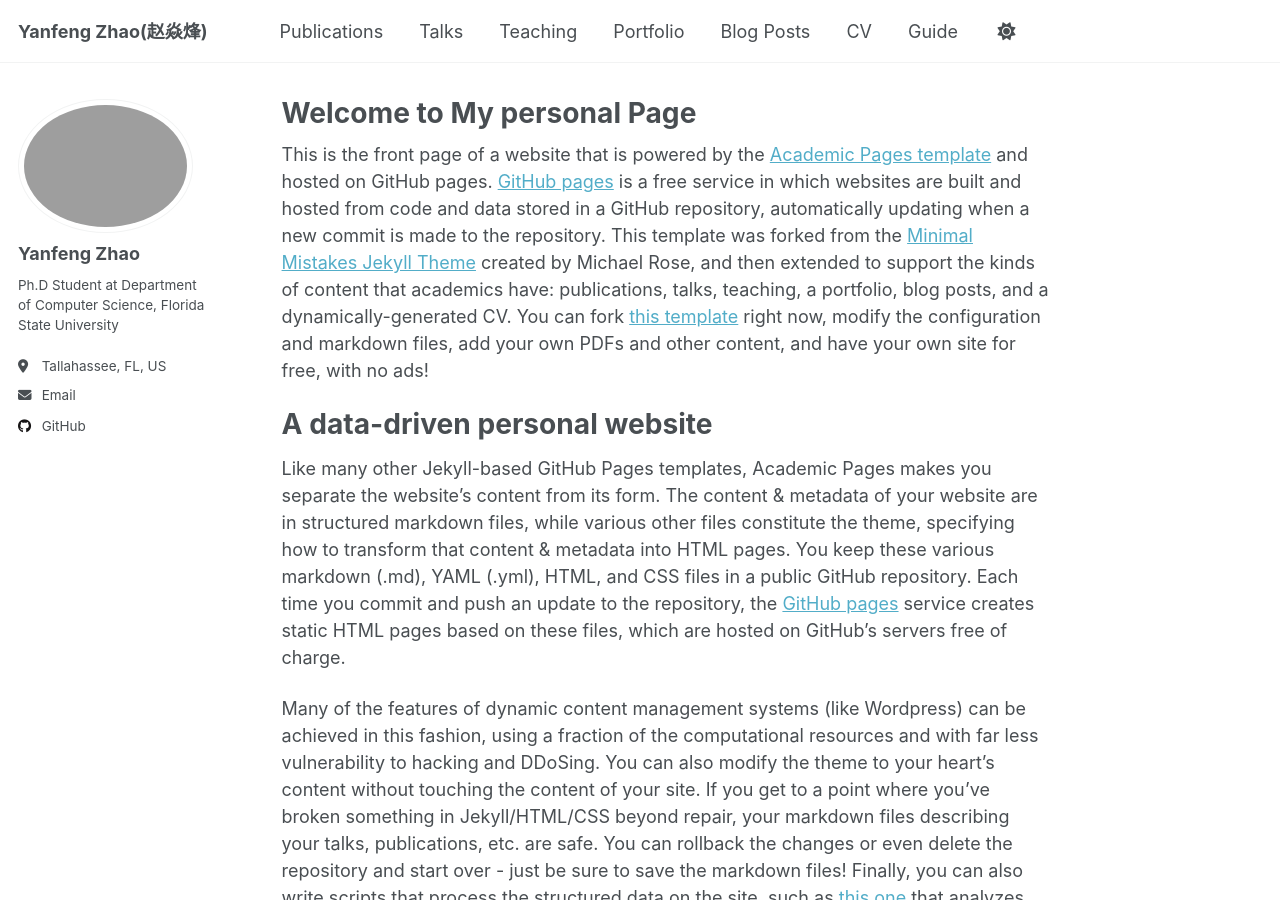
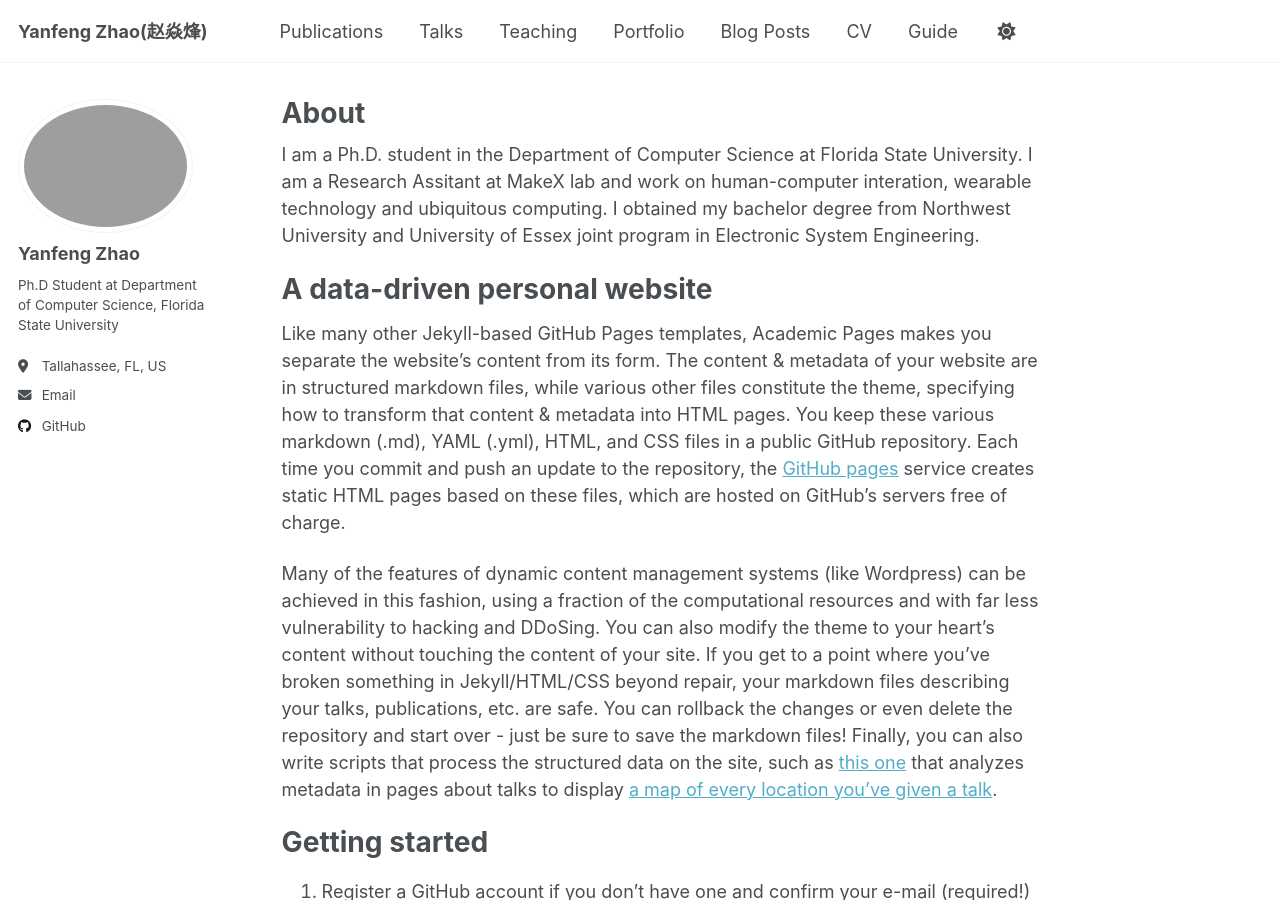
Before and after one commit to YanfengZhaoMakeX/YanfengZhaoMakeX.github.io, a Jekyll site: the page built from _pages/about.md, in a window 1280 px wide and 900 px high. Built offline with Jekyll 4.4.1, drawn with Linux system fonts in a browser that asks for light colours.

Commit message:
Update about.md

```diff
--- a/_pages/about.md
+++ b/_pages/about.md
@@ -1,13 +1,13 @@
 ---
 permalink: /
-title: "Welcome to My personal Page"
+title: "About"
 author_profile: true
 redirect_from:
   - /about/
   - /about.html
 ---
 
-This is the front page of a website that is powered by the [Academic Pages template](https://github.com/academicpages/academicpages.github.io) and hosted on GitHub pages. [GitHub pages](https://pages.github.com) is a free service in which websites are built and hosted from code and data stored in a GitHub repository, automatically updating when a new commit is made to the repository. This template was forked from the [Minimal Mistakes Jekyll Theme](https://mmistakes.github.io/minimal-mistakes/) created by Michael Rose, and then extended to support the kinds of content that academics have: publications, talks, teaching, a portfolio, blog posts, and a dynamically-generated CV. You can fork [this template](https://github.com/academicpages/academicpages.github.io) right now, modify the configuration and markdown files, add your own PDFs and other content, and have your own site for free, with no ads!
+I am a Ph.D. student in the Department of Computer Science at Florida State University. I am a Research Assitant at MakeX lab and work on human-computer interation, wearable technology and ubiquitous computing. I obtained my bachelor degree from Northwest University and University of Essex joint program in Electronic System Engineering.
 
 A data-driven personal website
 ======
```
